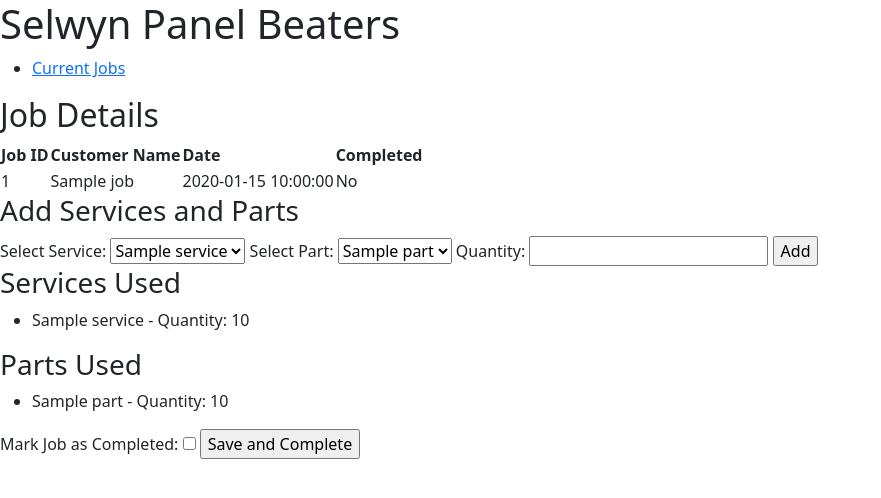
After one commit to josh00123/spb, a Flask app: template templates/jobdetails.html in a window 1280 px wide. The commit adds this page. Shown: the top 498 px of the page, without its empty margins (0-881 px from the left). Run offline with Flask 3, Linux system fonts and the light colour scheme; the template is opened without the code that fills it: most values are stand-ins (such as "Sample title", 1, 10 or a date in 2020).

Commit message:
Add job details function

```diff
--- a/app.py
+++ b/app.py
@@ -40,3 +40,37 @@ def oldjobs():
     connection.execute("SELECT job_id,customer,job_date FROM job where completed=0;")
     jobList = connection.fetchall()
     return render_template("currentjoblist.html", job_list = jobList)
+
+@app.route("/job/<int:job_id>", methods=['GET', 'POST'])
+def job_details(job_id):
+    connection = getCursor()
+    connection.execute("SELECT job_id, customer, job_date, completed FROM job WHERE job_id = %s;", (job_id,))
+    job = connection.fetchone()
+
+    if request.method == 'POST':
+        if not job['completed']:
+            # Add services and parts to the job
+            service_id = request.form.get('selected_service')
+            part_id = request.form.get('selected_part')
+            qty = request.form.get('qty')
+
+            if service_id:
+                connection.execute("INSERT INTO job_service (job_id, service_id, qty) VALUES (%s, %s, %s);", (job_id, service_id, qty))
+            elif part_id:
+                connection.execute("INSERT INTO job_part (job_id, part_id, qty) VALUES (%s, %s, %s);", (job_id, part_id, qty))
+
+            # Mark the job as completed
+            if request.form.get('complete_job'):
+                connection.execute("UPDATE job SET completed = 1 WHERE job_id = %s;", (job_id,))
+
+    # Get services and parts used in the job
+    connection.execute("SELECT s.service_name, js.qty FROM job_service js JOIN service s ON js.service_id = s.service_id WHERE js.job_id = %s;", (job_id,))
+    services_used = connection.fetchall()
+
+    connection.execute("SELECT p.part_name, jp.qty FROM job_part jp JOIN part p ON jp.part_id = p.part_id WHERE jp.job_id = %s;", (job_id,))
+    parts_used = connection.fetchall()
+
+    return render_template("job_details.html", job=job, services_used=services_used, parts_used=parts_used)
+
+if __name__ == "__main__":
+    app.run(debug=True)
--- a/templates/currentjoblist.html
+++ b/templates/currentjoblist.html
@@ -1,7 +1,7 @@
 {% extends "base.html" %}
 {% block content %}
 
-<h2>Curent Job List</h2>
+<h2>Current Job List</h2>
 
 <!-- code to display list of jobs-->
 <table>
@@ -9,12 +9,14 @@
         <th>Job ID</th>
         <th>Customer Name</th>
         <th>Date</th>
+        <th>Action</th>
     </tr>
     {% for job in job_list %}
         <tr>
             {% for field in job %}
                 <td>{{field}}</td>
             {% endfor %}
+            <td><a href="{{ url_for('job_details', job_id=job.job_id) }}">View Details</a></td>
         </tr>
     {% endfor %}
 </table>
--- /dev/null
+++ b/templates/jobdetails.html
@@ -0,0 +1,68 @@
+{% extends "base.html" %}
+{% block content %}
+
+<h2>Job Details</h2>
+
+<table>
+    <tr>
+        <th>Job ID</th>
+        <th>Customer Name</th>
+        <th>Date</th>
+        <th>Completed</th>
+    </tr>
+    <tr>
+        <td>{{ job.job_id }}</td>
+        <td>{{ job.customer_name }}</td>
+        <td>{{ job.job_date }}</td>
+        <td>{{ "Yes" if job.completed else "No" }}</td>
+    </tr>
+</table>
+
+<h3>Add Services and Parts</h3>
+
+<form method="post" action="{{ url_for('job_details', job_id=job.job_id) }}">
+    <label for="selected_service">Select Service:</label>
+    <select name="selected_service">
+        {% for service in services %}
+            <option value="{{ service.service_id }}">{{ service.service_name }}</option>
+        {% endfor %}
+    </select>
+
+    <label for="selected_part">Select Part:</label>
+    <select name="selected_part">
+        {% for part in parts %}
+            <option value="{{ part.part_id }}">{{ part.part_name }}</option>
+        {% endfor %}
+    </select>
+
+    <label for="qty">Quantity:</label>
+    <input type="text" name="qty" required>
+
+    <input type="submit" value="Add">
+</form>
+
+{% if services_used or parts_used %}
+    <h3>Services Used</h3>
+    <ul>
+        {% for service in services_used %}
+            <li>{{ service.service_name }} - Quantity: {{ service.qty }}</li>
+        {% endfor %}
+    </ul>
+
+    <h3>Parts Used</h3>
+    <ul>
+        {% for part in parts_used %}
+            <li>{{ part.part_name }} - Quantity: {{ part.qty }}</li>
+        {% endfor %}
+    </ul>
+{% endif %}
+
+{% if not job.completed %}
+    <label for="complete_job">Mark Job as Completed:</label>
+    <input type="checkbox" name="complete_job" value="1">
+    <input type="submit" value="Save and Complete">
+{% endif %}
+
+</form>
+
+{% endblock %}
```
